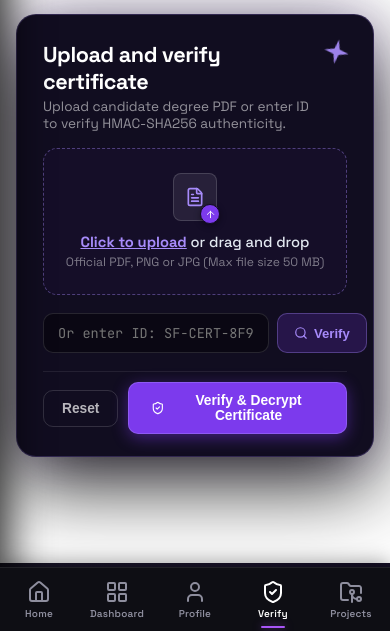
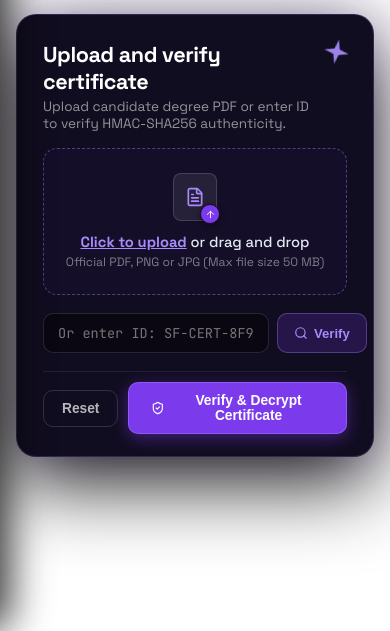
Before and after one commit to mongooseintown/skillforge-ai, a plain HTML site: page frontend/verify.html in a window 390 px wide. Shown: the part 213-844 px from the top of the page. Drawn offline with nearby package versions, Linux system fonts and the light colour scheme; a script that the page names is missing.

Commit message:
feat: remove bottom navigation bar on mobile for cleaner drawer layout

```diff
--- a/frontend/mobile-nav.css
+++ b/frontend/mobile-nav.css
@@ -131,93 +131,19 @@
     transform: translateX(0) !important;
   }
 
-  /* ── 4. MOBILE BOTTOM NAVIGATION (FIXED BAR) ── */
+  /* ── 4. MOBILE BOTTOM NAVIGATION (REMOVED / HIDDEN) ── */
   .mobile-bottom-nav {
-    display: flex !important;
-    align-items: center;
-    justify-content: space-around;
-    position: fixed;
-    bottom: 0;
-    left: 0;
-    right: 0;
-    height: 64px;
-    padding-bottom: env(safe-area-inset-bottom, 0px);
-    background: #0E0E14;
-    border-top: 1px solid rgba(255, 255, 255, 0.08);
-    box-shadow: 0 -4px 20px rgba(0, 0, 0, 0.4);
-    z-index: 1000;
-  }
-
-  .mobile-nav-tab {
-    display: flex;
-    flex-direction: column;
-    align-items: center;
-    justify-content: center;
-    flex: 1;
-    height: 100%;
-    color: #8E8E9E;
-    text-decoration: none;
-    position: relative;
-    padding: 6px 0;
-    transition: color 0.2s ease, transform 0.15s ease;
-    gap: 3px;
-  }
-  .mobile-nav-tab:active {
-    transform: scale(0.94);
-  }
-
-  .mobile-nav-tab i {
-    width: 20px;
-    height: 20px;
-    stroke-width: 2.2;
-    transition: stroke 0.2s ease;
-  }
-
-  .mobile-nav-tab span {
-    font-size: 10px;
-    font-weight: 600;
-    letter-spacing: 0.02em;
-  }
-
-  .mobile-nav-tab.active {
-    color: #FFFFFF;
-  }
-  .mobile-nav-tab.active i {
-    stroke: #A855F7;
-  }
-
-  /* Active Indicator Line Under Text (As in Mockup) */
-  .mobile-nav-tab.active::after {
-    content: '';
-    position: absolute;
-    bottom: 3px;
-    width: 24px;
-    height: 2.5px;
-    background: #A855F7;
-    border-radius: 9999px;
-    box-shadow: 0 0 8px rgba(168, 85, 247, 0.6);
-  }
-
-  /* Mini avatar inside profile tab */
-  .mobile-nav-tab .tab-avatar {
-    width: 22px;
-    height: 22px;
-    border-radius: 50%;
-    border: 1px solid rgba(255,255,255,0.2);
-    object-fit: cover;
-  }
-  .mobile-nav-tab.active .tab-avatar {
-    border-color: #A855F7;
+    display: none !important;
   }
 
   /* ── 5. MOBILE APP MAIN CONTAINER & CANVAS OVERRIDES ── */
   .app-dashboard-shell {
-    margin: 58px 0 68px 0 !important;
+    margin: 58px 0 0 0 !important;
     width: 100% !important;
     max-width: 100% !important;
     height: auto !important;
     max-height: none !important;
-    min-height: calc(100vh - 126px) !important;
+    min-height: calc(100vh - 58px) !important;
     border-radius: 0 !important;
     box-shadow: none !important;
     display: block !important;
--- a/frontend/mobile-nav.js
+++ b/frontend/mobile-nav.js
@@ -54,36 +54,13 @@
       document.body.appendChild(backdrop);
     }
 
-    // 3. Create or Find Mobile Bottom Navigation Bar
-    if (!document.querySelector('.mobile-bottom-nav')) {
-      const bottomNav = document.createElement('nav');
-      bottomNav.className = 'mobile-bottom-nav';
-      bottomNav.innerHTML = `
-        <a href="theoretical-roadmap.html" class="mobile-nav-tab ${activeKey === 'home' ? 'active' : ''}" data-tab="home" title="Roadmap">
-          <i data-lucide="home"></i>
-          <span>Home</span>
-        </a>
-        <a href="dashboard.html" class="mobile-nav-tab ${activeKey === 'dashboard' ? 'active' : ''}" data-tab="dashboard" title="Dashboard">
-          <i data-lucide="layout-grid"></i>
-          <span>Dashboard</span>
-        </a>
-        <a href="profile.html" class="mobile-nav-tab ${activeKey === 'profile' ? 'active' : ''}" data-tab="profile" title="Profile">
-          <i data-lucide="user"></i>
-          <span>Profile</span>
-        </a>
-        <a href="verify.html" class="mobile-nav-tab ${activeKey === 'verify' ? 'active' : ''}" data-tab="verify" title="Verify">
-          <i data-lucide="shield-check"></i>
-          <span>Verify</span>
-        </a>
-        <a href="projects.html" class="mobile-nav-tab ${activeKey === 'projects' ? 'active' : ''}" data-tab="projects" title="Projects">
-          <i data-lucide="folder-git-2"></i>
-          <span>Projects</span>
-        </a>
-      `;
-      document.body.appendChild(bottomNav);
+    // Clean up any existing bottom nav if present
+    const existingBottomNav = document.querySelector('.mobile-bottom-nav');
+    if (existingBottomNav) {
+      existingBottomNav.remove();
     }
 
-    // 4. Hook Drawer Interactions
+    // 3. Hook Drawer Interactions
     const openBtn = document.getElementById('mobileDrawerOpenBtn');
     const backdrop = document.getElementById('mobileDrawerBackdrop');
     const sidebar = document.querySelector('.bw-pill-nav');
```
